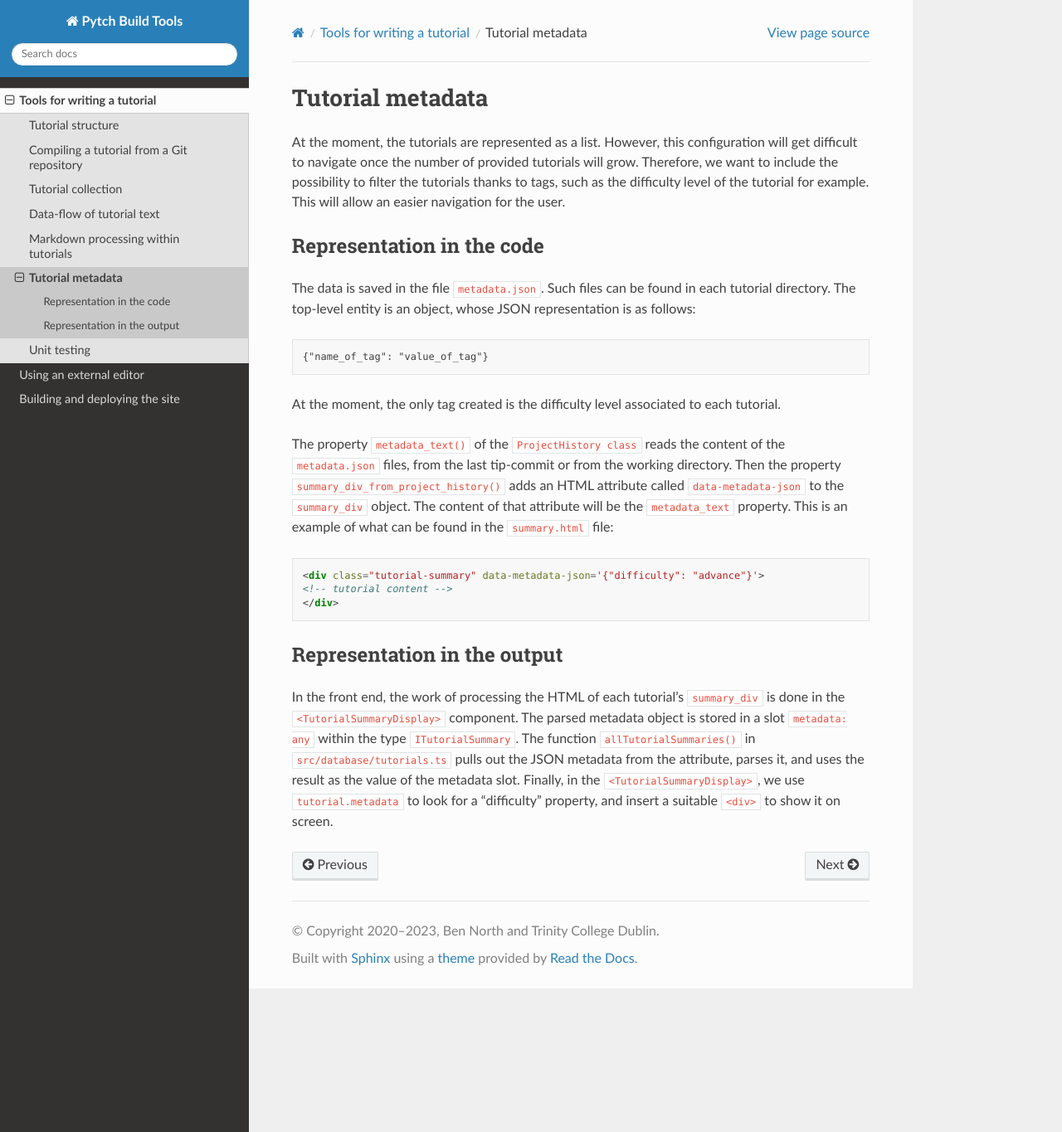
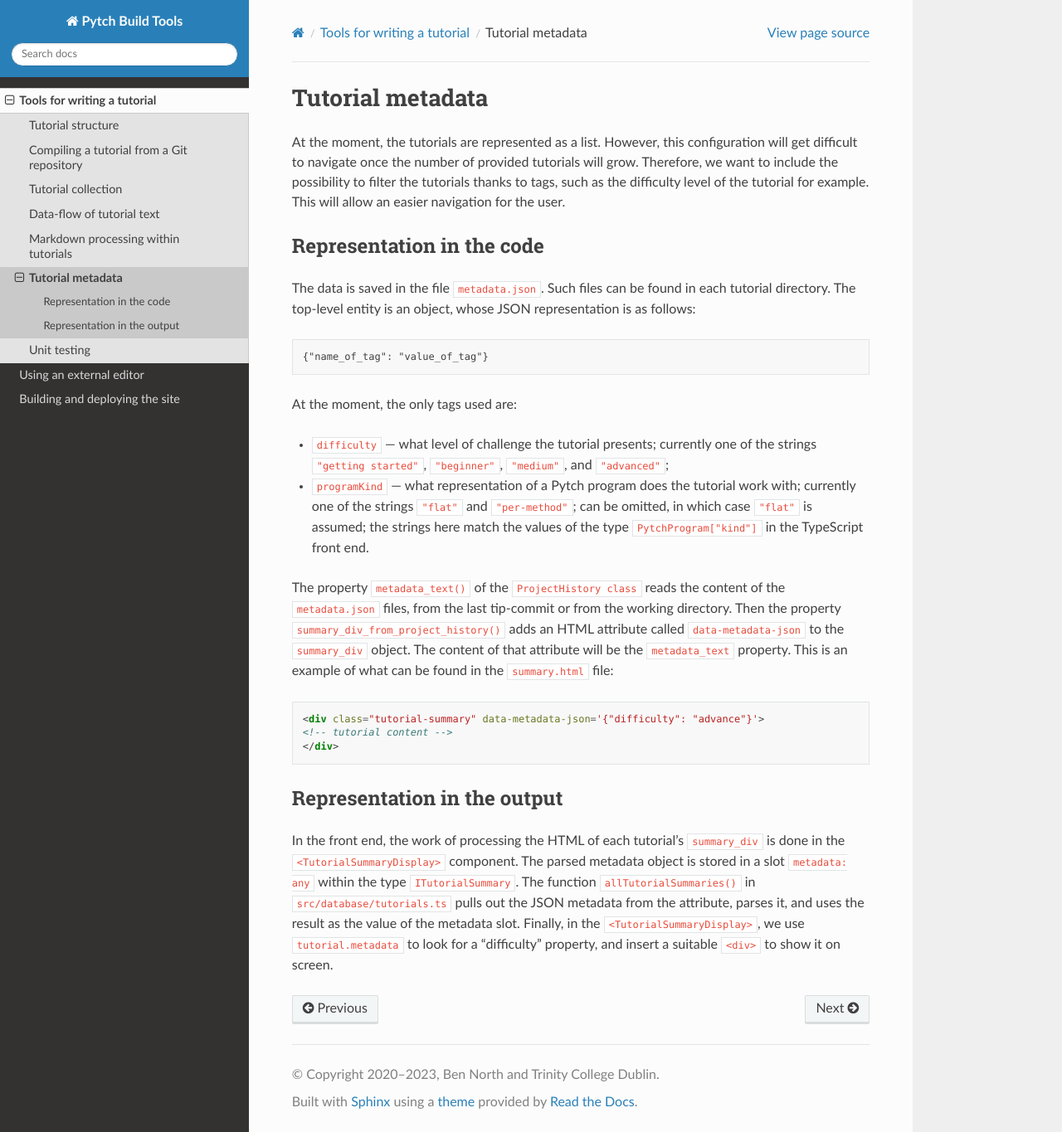
Before and after one commit to pytchlang/pytch-build, a Sphinx documentation site: the page built from doc/source/tutorialcompiler/tutorial-metadata.rst, in a window 1280 px wide and 1365 px high. Shown: the whole window at 83% size. Built offline with Sphinx 7.4.7 and the Read the Docs theme 2.0.0, drawn with Linux system fonts in a browser that asks for light colours.

Commit message:
Describe programKind metadata slot
And expand description of "difficulty" slot.

```diff
--- a/doc/source/tutorialcompiler/tutorial-metadata.rst
+++ b/doc/source/tutorialcompiler/tutorial-metadata.rst
@@ -20,8 +20,17 @@ whose JSON representation is as follows:
 
   {"name_of_tag": "value_of_tag"}
 
-At the moment, the only tag created is the difficulty level associated
-to each tutorial.
+At the moment, the only tags used are:
+
+* ``difficulty`` — what level of challenge the tutorial presents;
+  currently one of the strings ``"getting started"``, ``"beginner"``,
+  ``"medium"``, and ``"advanced"``;
+
+* ``programKind`` — what representation of a Pytch program does the
+  tutorial work with; currently one of the strings ``"flat"`` and
+  ``"per-method"``; can be omitted, in which case ``"flat"`` is
+  assumed; the strings here match the values of the type
+  ``PytchProgram["kind"]`` in the TypeScript front end.
 
 The property ``metadata_text()`` of the ``ProjectHistory class`` reads
 the content of the ``metadata.json`` files, from the last tip-commit
```
